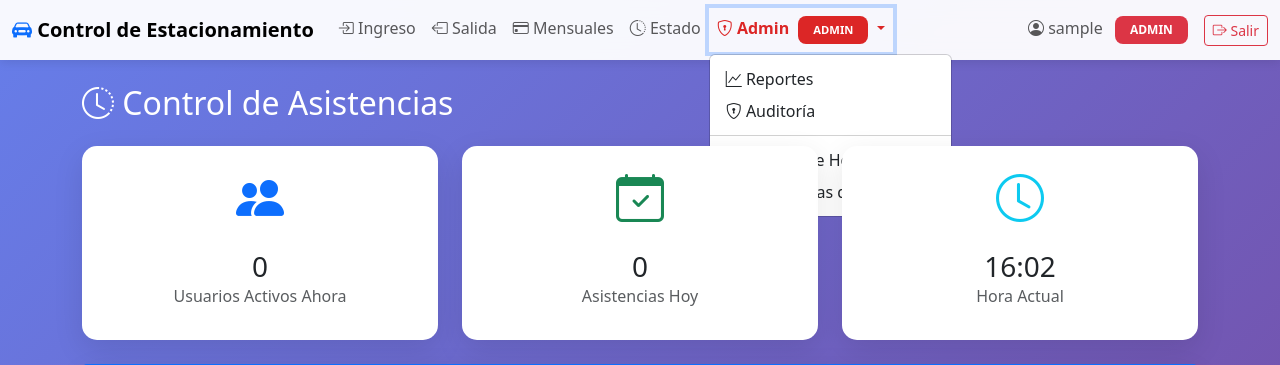
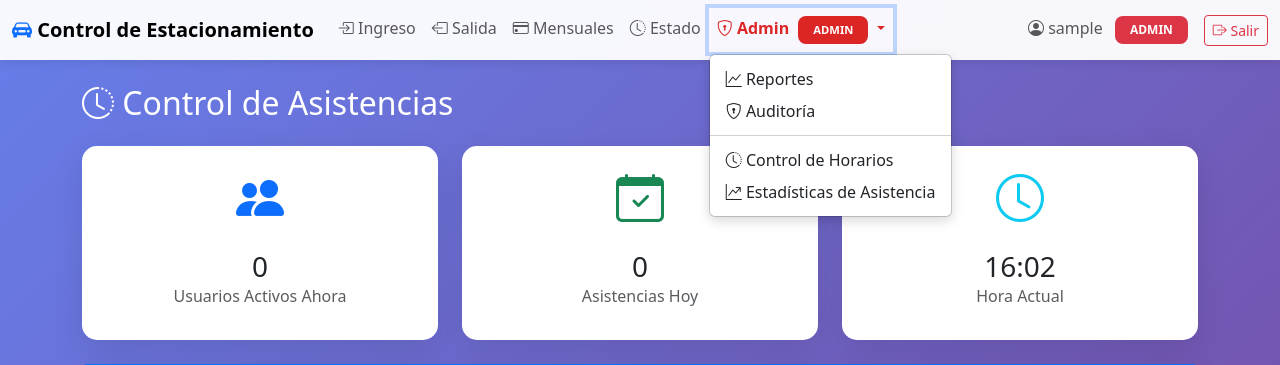
Before and after one commit to DiegoRafaelRamosLlanos/Estacionamiento, a Flask app: page /admin/attendance in a window 1280 px wide, after a click on "Admin ADMIN". Shown: the top 365 px of the page. Run offline with Flask 3, Linux system fonts and the light colour scheme; a user stored in the database is signed in; tables that the repository leaves empty hold one stand-in row (values such as "Sample post"); some libraries are stand-ins or nearby versions.

Commit message:
se arregla la barra desplegable admin

```diff
--- a/app/templates/base.html
+++ b/app/templates/base.html
@@ -28,6 +28,14 @@
         background: rgba(255, 255, 255, 0.95) !important;
         backdrop-filter: blur(10px);
         box-shadow: 0 2px 10px rgba(0, 0, 0, 0.1);
+        z-index: 1050;
+        position: relative;
+      }
+
+      /* Asegurar que el dropdown aparezca correctamente */
+      .navbar .dropdown-menu {
+        z-index: 1060;
+        box-shadow: 0 4px 12px rgba(0, 0, 0, 0.15);
       }
 
       .card {
```
